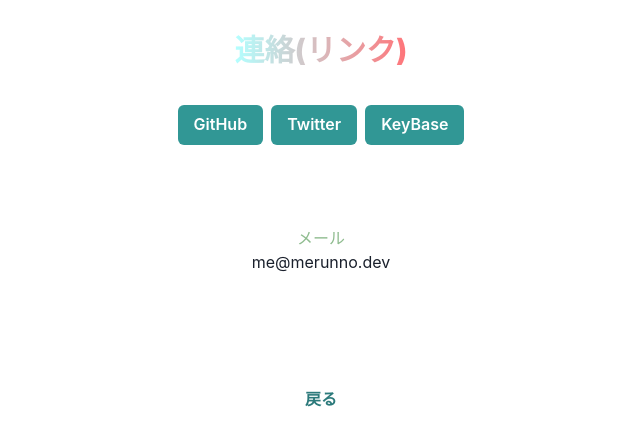
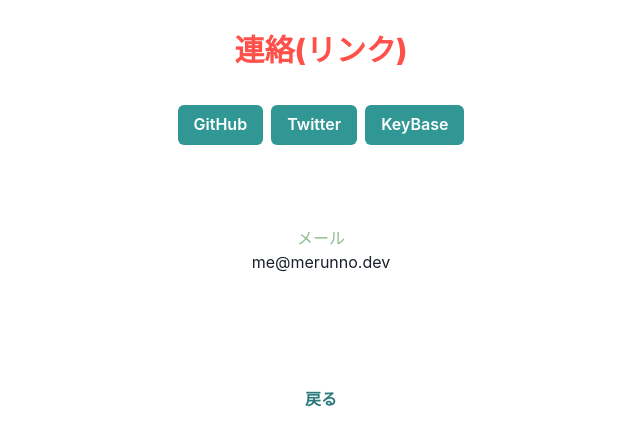
Before and after one commit to shun-shobon/merunno.dev, a Next.js app: page /contects in a window 1280 px wide. Shown: the top 446 px of the page, without its empty margins (319-959 px from the left). Built offline with nearby package versions, Linux system fonts and the light colour scheme.

Commit message:
fix: 色が見にくい問題の修正

```diff
--- a/src/pages/about_me.tsx
+++ b/src/pages/about_me.tsx
@@ -23,7 +23,7 @@
       <div className={'title'}>
         <Circle w='100%' h='100px'>
           <Text
-            bgGradient='linear(to-l, #FF7479, #B3FFFF)'
+            bgGradient='linear(to-l, #FF504A, #FF504A)'
             bgClip='text'
             fontSize='3xl'
             fontWeight='extrabold'
--- a/src/pages/contects.tsx
+++ b/src/pages/contects.tsx
@@ -1,10 +1,10 @@
 import { Box, Button, Circle, HStack, Text } from '@chakra-ui/react'
 import React from 'react'
+import Head from 'next/head'
 
 import introductionCSS from '../styles/introduction.module.css'
 import AboutMeCSS from '../styles/about_me.module.css'
 import { BackButton } from '../component/backButton.component'
-import { Head } from 'next/document'
 
 export default function Contects() {
   return (
@@ -24,7 +24,7 @@
         <div className={'title'}>
           <Circle w='100%' h='100px'>
             <Text
-              bgGradient='linear(to-l, #FF7479, #B3FFFF)'
+              bgGradient='linear(to-l, #FF504A, #FF504A)'
               bgClip='text'
               fontSize='3xl'
               fontWeight='extrabold'
```
